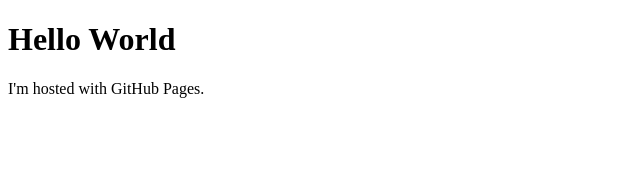
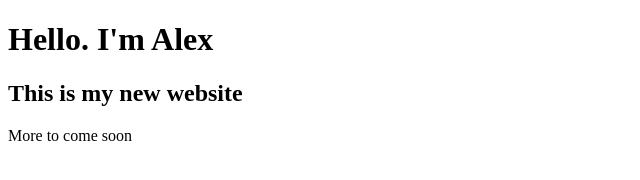
Before and after one commit to ajaillet/ajaillet.github.io, a plain HTML site: page index.html in a window 1280 px wide. Shown: the whole page, without its empty margins (0-640 px from the left). Drawn offline with Linux system fonts and the light colour scheme.

Commit message:
Update index.html

```diff
--- a/index.html
+++ b/index.html
@@ -1,7 +1,8 @@
 <!DOCTYPE html>
 <html>
 <body>
-<h1>Hello World</h1>
-<p>I'm hosted with GitHub Pages.</p>
+<h1>Hello. I'm Alex</h1>
+<h2>This is my new website</h2>
+<p>More to come soon</p>
 </body>
 </html>
```
